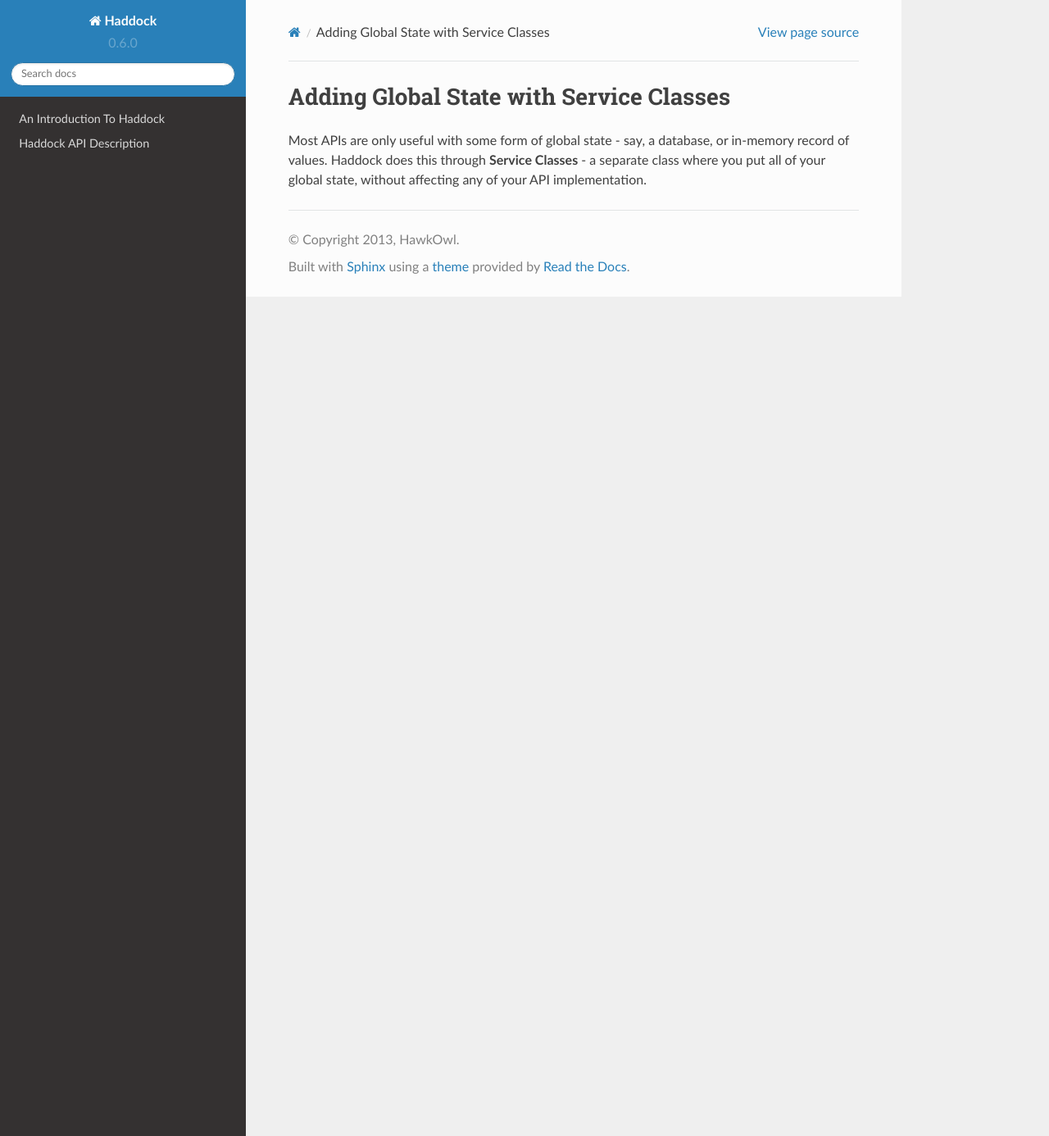
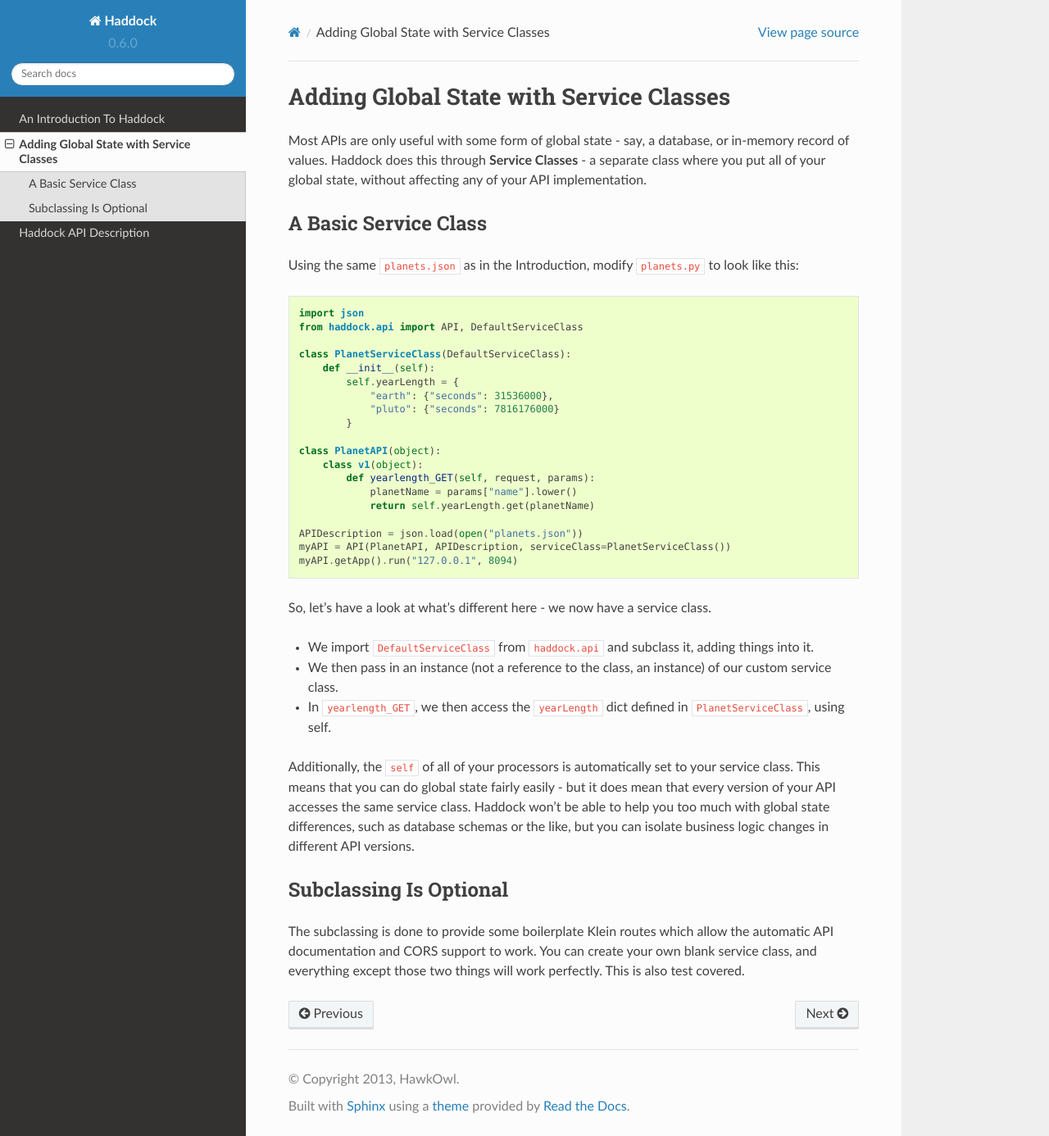
Before and after one commit to emidln/haddock, a Sphinx documentation site: the page built from docs/serviceclasses.rst, in a window 1280 px wide and 1386 px high. Shown: the whole window at 82% size. Built offline with Sphinx 7.4.7 and the Read the Docs theme 2.0.0, drawn with Linux system fonts in a browser that asks for light colours.

Commit message:
fixes and more documentation

```diff
--- a/docs/index.rst
+++ b/docs/index.rst
@@ -19,6 +19,7 @@ A look at Haddock, starting from the ground up.
    :maxdepth: 2
 
    intro
+   serviceclasses
 
 Specifications
 --------------
--- a/docs/serviceclasses.rst
+++ b/docs/serviceclasses.rst
@@ -3,3 +3,41 @@ Adding Global State with Service Classes
 ========================================
 
 Most APIs are only useful with some form of global state - say, a database, or in-memory record of values. Haddock does this through **Service Classes** - a separate class where you put all of your global state, without affecting any of your API implementation.
+
+A Basic Service Class
+=====================
+
+Using the same ``planets.json`` as in the Introduction, modify ``planets.py`` to look like this::
+
+    import json
+    from haddock.api import API, DefaultServiceClass
+
+    class PlanetServiceClass(DefaultServiceClass):
+        def __init__(self):
+            self.yearLength = {
+                "earth": {"seconds": 31536000},
+                "pluto": {"seconds": 7816176000}
+            }
+
+    class PlanetAPI(object):
+        class v1(object):
+            def yearlength_GET(self, request, params):
+                planetName = params["name"].lower()
+                return self.yearLength.get(planetName)
+
+    APIDescription = json.load(open("planets.json"))
+    myAPI = API(PlanetAPI, APIDescription, serviceClass=PlanetServiceClass())
+    myAPI.getApp().run("127.0.0.1", 8094)
+
+So, let's have a look at what's different here - we now have a service class.
+
+- We import ``DefaultServiceClass`` from ``haddock.api`` and subclass it, adding things into it.
+- We then pass in an instance (not a reference to the class, an instance) of our custom service class.
+- In ``yearlength_GET``, we then access the ``yearLength`` dict defined in ``PlanetServiceClass``, using self.
+
+Additionally, the ``self`` of all of your processors is automatically set to your service class. This means that you can do global state fairly easily - but it does mean that every version of your API accesses the same service class. Haddock won't be able to help you too much with global state differences, such as database schemas or the like, but you can isolate business logic changes in different API versions.
+
+Subclassing Is Optional
+=======================
+
+The subclassing is done to provide some boilerplate Klein routes which allow the automatic API documentation and CORS support to work. You can create your own blank service class, and everything except those two things will work perfectly. This is also test covered.
```
Also changed, not shown: README.rst (+6 -2 lines).
